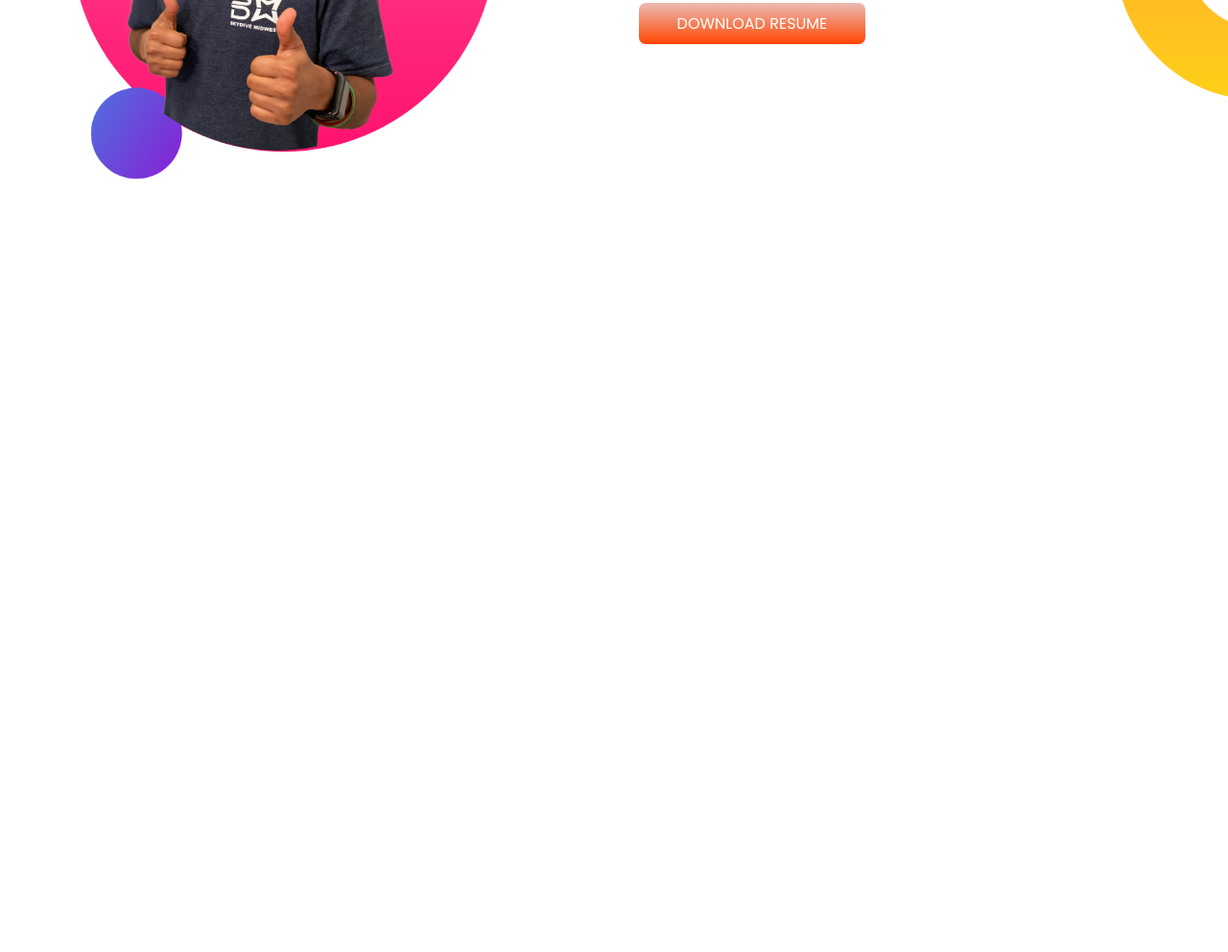
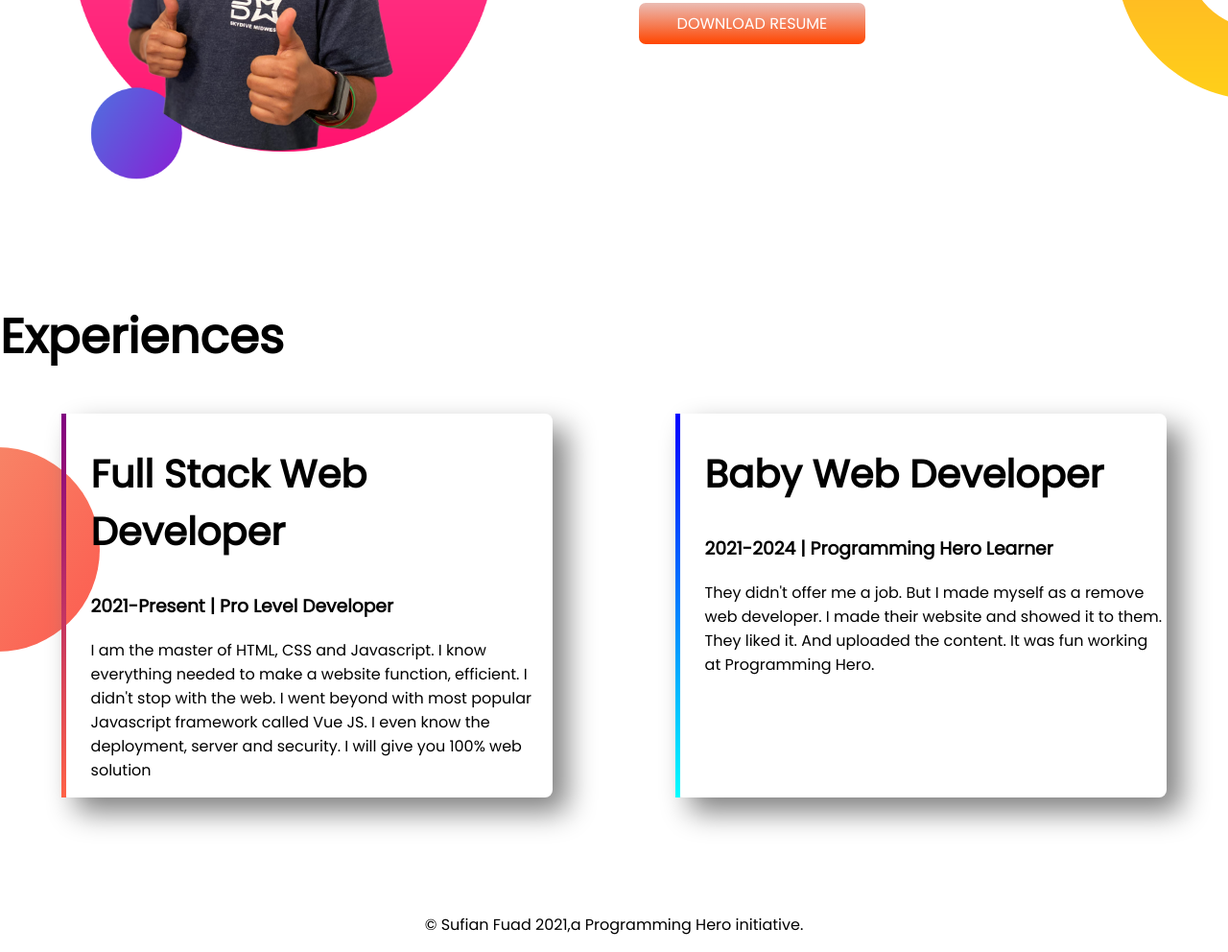
Before and after one commit to sufianfuad/personal-portfolio, a plain HTML site: page index.html in a window 1280 px wide. Shown: the part 900-1892 px from the top of the page at 96% size. Before the commit the page ends 1214 px from the top, so only its background shows below. Drawn offline with Linux system fonts and the light colour scheme.

Commit message:
experience and footer added

```diff
--- a/css/style.css
+++ b/css/style.css
@@ -5,10 +5,13 @@ body{
 h1{
     font-size:50px;
 }
+h2{
+    font-size: 40px;
+}
 .name-color{
     color: orange;
 }
-section{
+.flexible-section{
     display: flex;
     margin-bottom: 120px;
 }
@@ -41,3 +44,29 @@ section{
     background-repeat:no-repeat;
     background-position: right;
 }
+.experience-area{
+    background-image:url(../images/exp-bg.png) ;
+    background-repeat: no-repeat;
+    background-position: left;
+}
+.experience-web{
+    box-shadow: 15px 15px 30px gray;
+    border-radius: 8px;
+    width: 40%;
+    margin-left: 5%;
+    margin-right: 5%;
+    padding-left: 2%;
+}
+#full-stack{
+    border-left:5px solid;
+    border-image: linear-gradient(purple, tomato);
+    border-image-slice: 1;
+}
+#baby-web{
+    border-left:5px solid;
+    border-image: linear-gradient(blue, cyan);
+    border-image-slice: 1;
+}
+footer p{
+    text-align: center;
+}
--- a/index.html
+++ b/index.html
@@ -13,7 +13,8 @@
 </head>
 
 <body>
-    <section class="banner">
+    <!--Banner Section-->
+    <section class="banner flexible-section">
         <div class="part">
             <h1>Welcome to</h1>
             <h1> <span class="name-color">Sufian Fuad</span> World!</h1>
@@ -31,8 +32,8 @@
             <img class="img-1" src="images/jhankar.png" alt="jhankar">
         </div>
     </section>
-
-    <section class="dream">
+    <!--Dream Section-->
+    <section class="dream flexible-section">
         <div class="part">
             <img class="img-two" src="images/jhankar2.png" alt="">
         </div>
@@ -46,6 +47,32 @@
                 Resume</a>
         </div>
     </section>
+    <!--Experience Section-->
+    <section class="experience-area">
+        <h1>Experiences</h1>
+        <div class="flexible-section">
+            <div id="full-stack" class="experience-web">
+                <h2>Full Stack Web Developer</h2>
+
+                <h3>2021-Present | Pro Level Developer</h3>
+
+                <p>I am the master of HTML, CSS and Javascript. I know everything needed to make a website function,
+                    efficient. I didn't stop with the web. I went beyond with most popular Javascript framework called
+                    Vue
+                    JS. I even know the deployment, server and security. I will give you 100% web solution</p>
+            </div>
+            <div id="baby-web" class="experience-web">
+                <h2>Baby Web Developer</h2>
+                <h3>2021-2024 | Programming Hero Learner</h3>
+                <p>They didn't offer me a job. But I made myself as a remove web developer. I made their website and
+                    showed
+                    it to them. They liked it. And uploaded the content. It was fun working at Programming Hero.</p>
+            </div>
+        </div>
+    </section>
+    <footer>
+        <p>&copy; Sufian Fuad 2021,a Programming Hero initiative.</p>
+    </footer>
 </body>
 
 </html>
```
